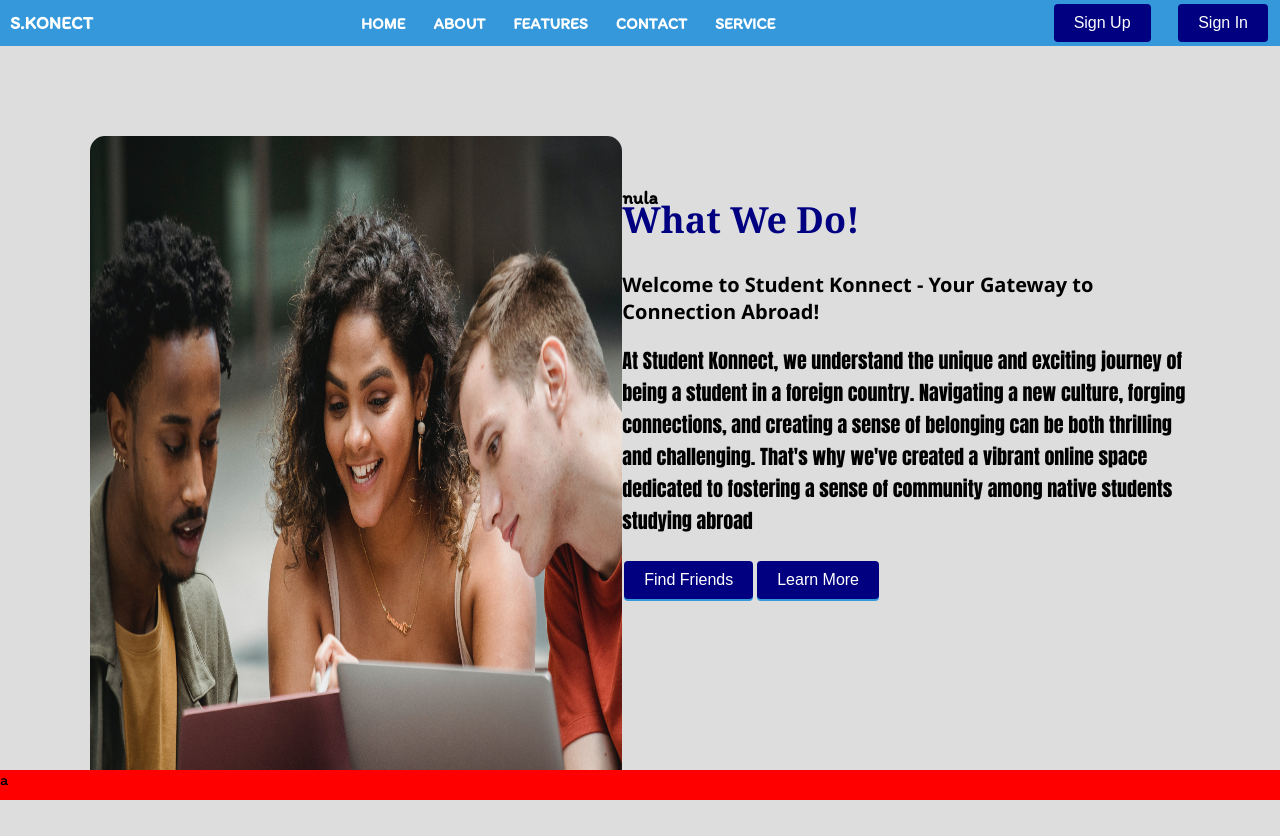
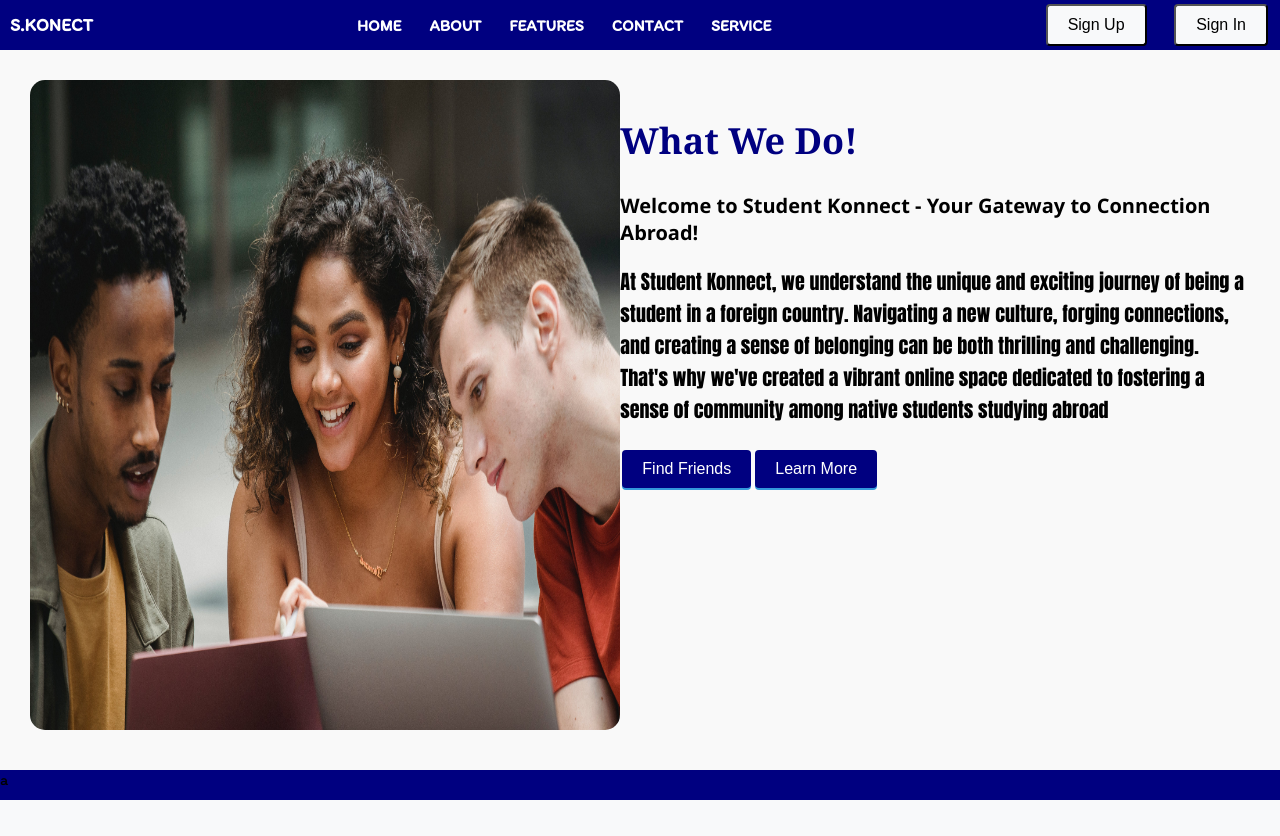
Before and after one commit to Elai5/studentkk, a Django app: page /about/ in a window 1280 px wide. After the commit the page ends 800 px from the top, so only its background shows below. Run offline with Django 4.2, Linux system fonts and the light colour scheme.

Commit message:
about-navbar colour

```diff
--- a/mysite/mysite/settings.py
+++ b/mysite/mysite/settings.py
@@ -47,7 +47,8 @@
     'django.contrib.sessions',
     'django.contrib.messages',
     'django.contrib.staticfiles',
-    'mysite'
+    # 'authenticate.apps.MyAppConfig',
+    # 'mysite'
     # 'authentication'
     # 'authenticate',
 ]
@@ -112,7 +113,7 @@
     },
 ]
 
-# AUTH_USER_MODEL = 'mysite.CustomUser'
+# AUTH_USER_MODEL = 'authenticate.CustomUser'
 
 
 # Internationalization
--- a/mysite/static/css/see.css
+++ b/mysite/static/css/see.css
@@ -17,7 +17,10 @@
   background-color: #ddd;
 }
 .navbar {
-  background-color: #3498db;
+  /* background-color: #3498db; */
+  background-color: #00a693;
+  background-color: #008080;
+  background-color: #000080;
   /* width: 100vh; */
   /* background-color: grey; */
   overflow: hidden;
@@ -54,12 +57,11 @@
   text-decoration: underline;
   }
 .navbar .button {
-  background-color: navy;
-  color: white;
-  border: none;
+  background-color: #f8f9fa;
+  color: black;
+  /* border: 1px solid navy; */
   padding: 10px 20px;
   text-align: center;
-  text-decoration: none;
   display: inline-block;
   font-size: 16px;
   margin: 4px 2px;
@@ -67,7 +69,7 @@
   border-radius: 4px;
 }
 .navbar .button:hover{
-    background-color: #333;
+  background-color: teal;
   cursor: pointer;
 }
 .toggle-icon {
@@ -119,20 +121,19 @@
   }
   }
 
-  /* #about{
-  background-color: #333;
-  height: 200px;
-} */
+#about{
+  background-color: #f9f9f9;
+  height:90vh;
+}
 .about-page{
   display: flex;
-  margin: 60px;
+  /* margin: 0 60px; */
   justify-content: space-around;
   padding: 30px;
-    /* background-color: rebeccapurple; */
 }
 .about-page .mage{
   width: 750px;
-    height: 650px;
+  height:650px;
   /* border: 2px solid blue; */
   border-radius: 15px;
   /* padding: 30px; */
@@ -173,12 +174,6 @@
   margin-bottom: 20px;
   font-family: Impact, Haettenschweiler, 'Arial Narrow Bold', sans-serif;
 }
-.info ol li{
-  line-height: 22px;
-  font-size: 16px;
-  list-style-type:square;
-
-}
 .info .btn{
     /* align-items: center; */
     /* justify-content: center; */
@@ -206,7 +201,7 @@
 }
 footer{
   height: 30px;
-  background-color: red;
+  background-color: #000080;
   position:absolute;
   bottom: 0;
   width: 100%;
--- a/mysite/templates/authentication/about.html
+++ b/mysite/templates/authentication/about.html
@@ -44,23 +44,14 @@
                 <img src="{% static 'image/happy.jpg' %}" alt="" style="width: 100%;">
             </div>
             <div class="info">
-                <h3>nula</h3>
+                {% comment %} <h3>nula</h3> {% endcomment %}
                 <h1> What We Do! </h1>
                 <h2>Welcome to Student Konnect - Your Gateway to Connection Abroad!</h2>
                 <p>At Student Konnect, we understand the unique and exciting journey of being a student in a foreign country. Navigating a new culture, forging connections, and creating a sense of belonging can be both thrilling and challenging. That's why we've created a vibrant online space dedicated to fostering a sense of community among native students studying abroad</p>
 
-        <!-- <h1>How It Works</h1>
-        <p>Native Friends is more than just a social network. It's a community of students who support and inspire each other. Here's what you can do on our website:
-          <ol>
-            <li><strong>Create your profile </strong>and tell us about yourself, your hobbies, your studies, and your native country.</li>
-            <li><strong>Use our search algorithim </strong>to find and connect with other native students who are studying in the same or nearby countries.</li>
-            <li><strong>Send and receive messages</strong>with your new friends and keep in touch with them.</li>
-            <li><strong>Post your updates</strong>on our post page and share your experiences, challenges, and achievements with the community.</li>
-            <li><strong>Invite your parents or guardians</strong>to join the website and keep up with your progress and well-being.</li>
-          </ol>
-        </p> -->
+
             <div class="btn">
-                <a href="signin.html"><button class="button">Find Friends</button></a>
+                <a href="{% url 'signup' %}"><button class="button">Find Friends</button></a>
                 <a href="signup.html"><button class="button">Learn More</button></a>
             </div>
          <!-- <a href="/signin.html"><button class="button">Learn More</button></a> -->
```
Also changed, not shown: mysite/authentication/models.py (+8 -8 lines). Lines whose indentation alone changed are shown as unchanged.
